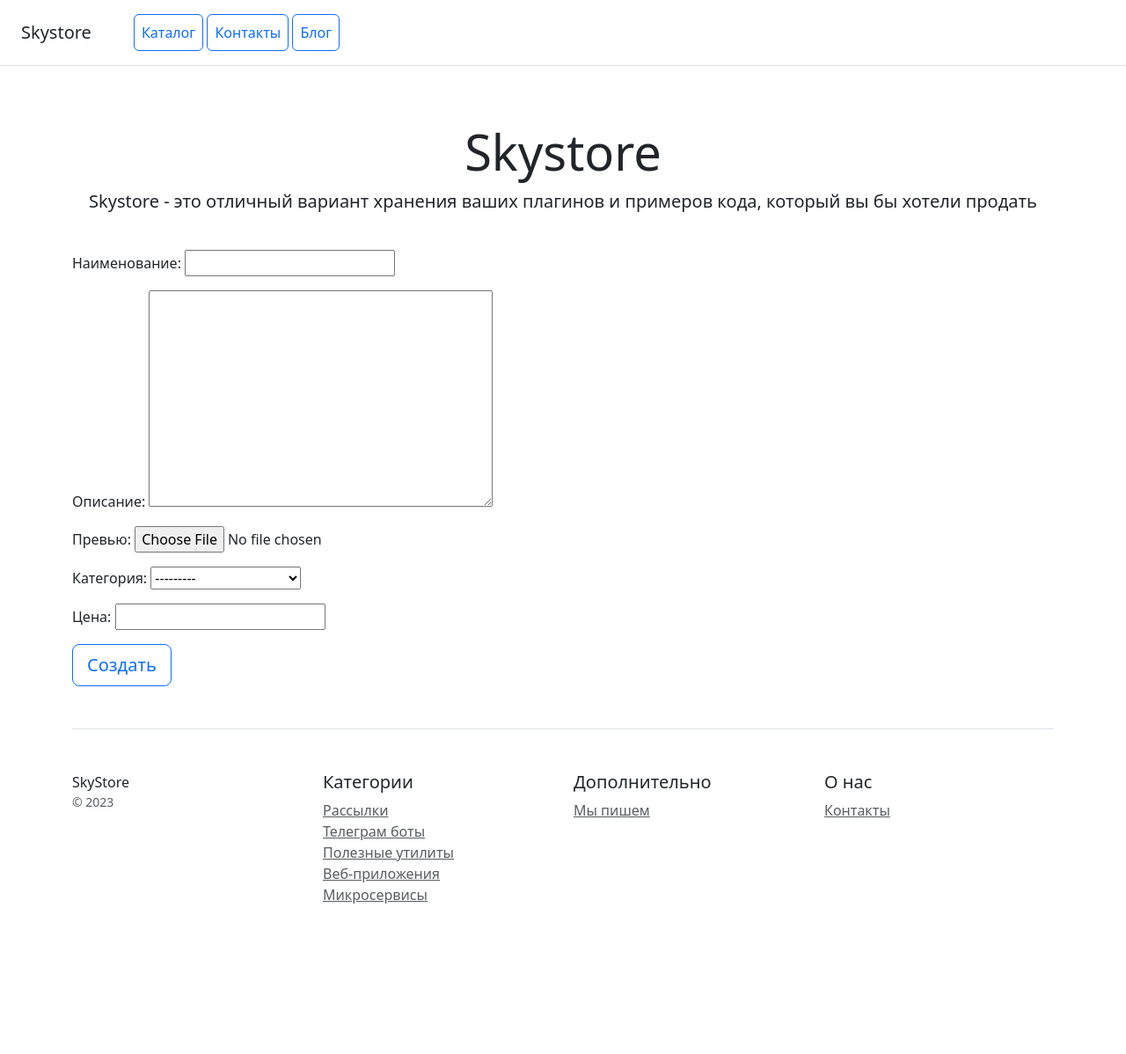
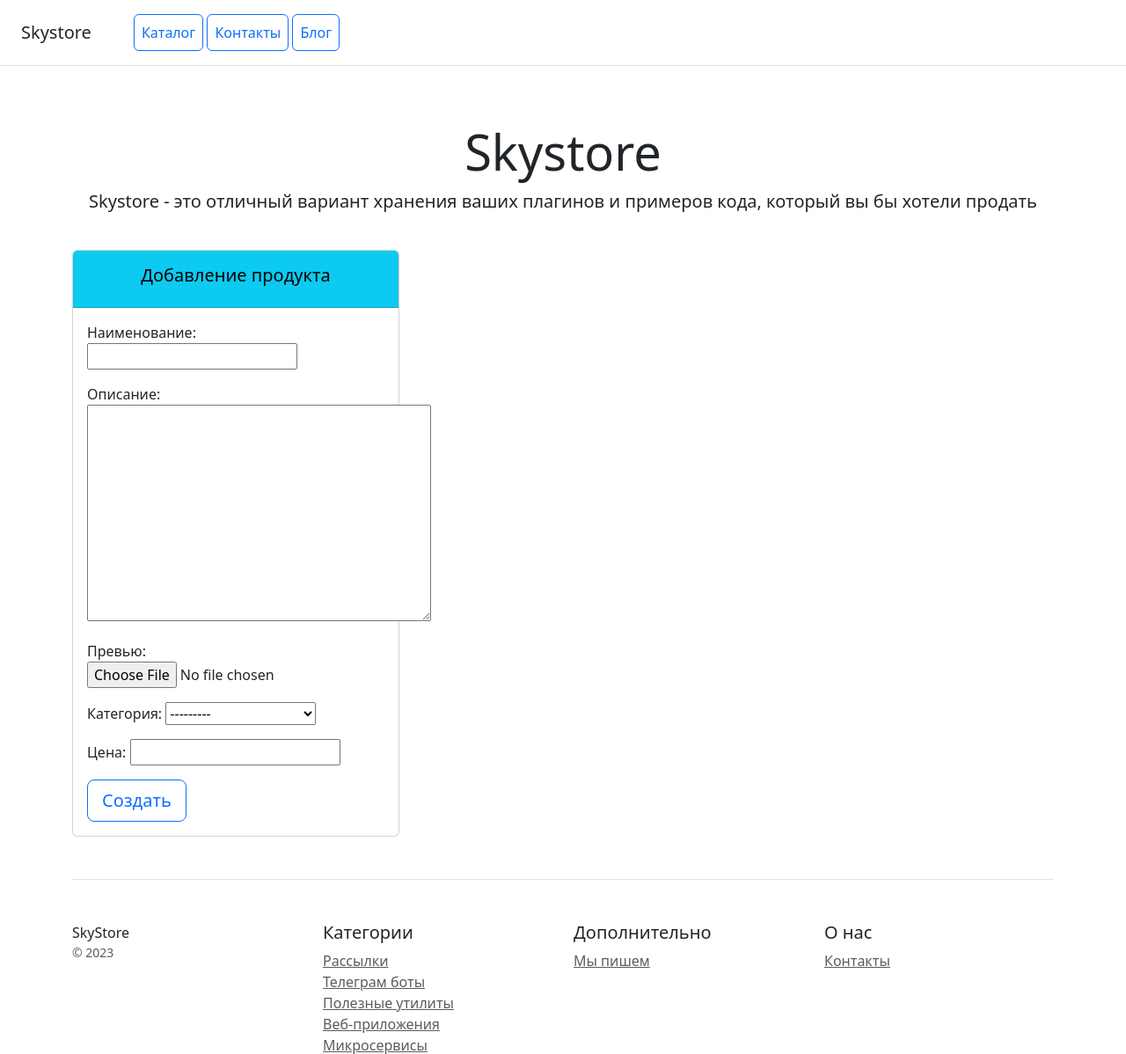
Before and after one commit to VDA-GA/django_shop, a Django app: page /create/ in a window 1280 px wide. Shown: the top 1198 px of the page at 88% size. Before the commit the page ends 1027 px from the top, so only its background shows below. Run offline with Django 4.2, Linux system fonts and the light colour scheme; data comes from the database, SQL or seed files in the repository.

Commit message:
HW-6 Task-1 fixed

```diff
--- a/catalog/templates/catalog/product_form.html
+++ b/catalog/templates/catalog/product_form.html
@@ -2,6 +2,11 @@
 
 {% block content%}
 
+<div class="col-4">
+    <div class="card">
+        <div class="card-header text-center text-bg-info p-3">
+         <h5 class="card-title">Добавление продукта</h5>
+        </div>
         <div class="card-body">
             <form method="post" action="" class="form-floating">
                 {% csrf_token %}
@@ -15,5 +20,7 @@
                 </button>
             </form>
         </div>
+    </div>
+</div>
 
 {% endblock %}
```
Lines whose indentation alone changed are shown as unchanged.
